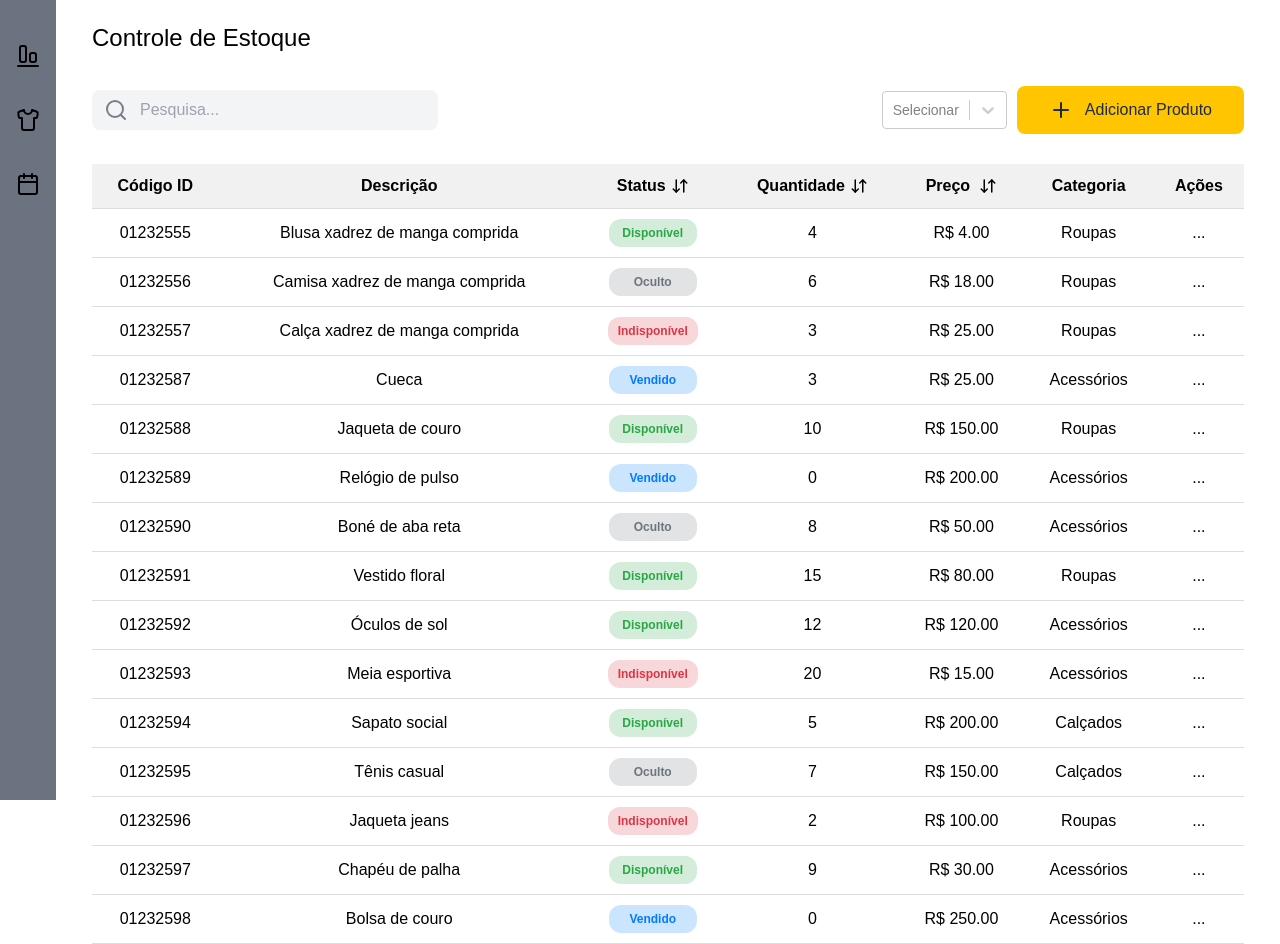
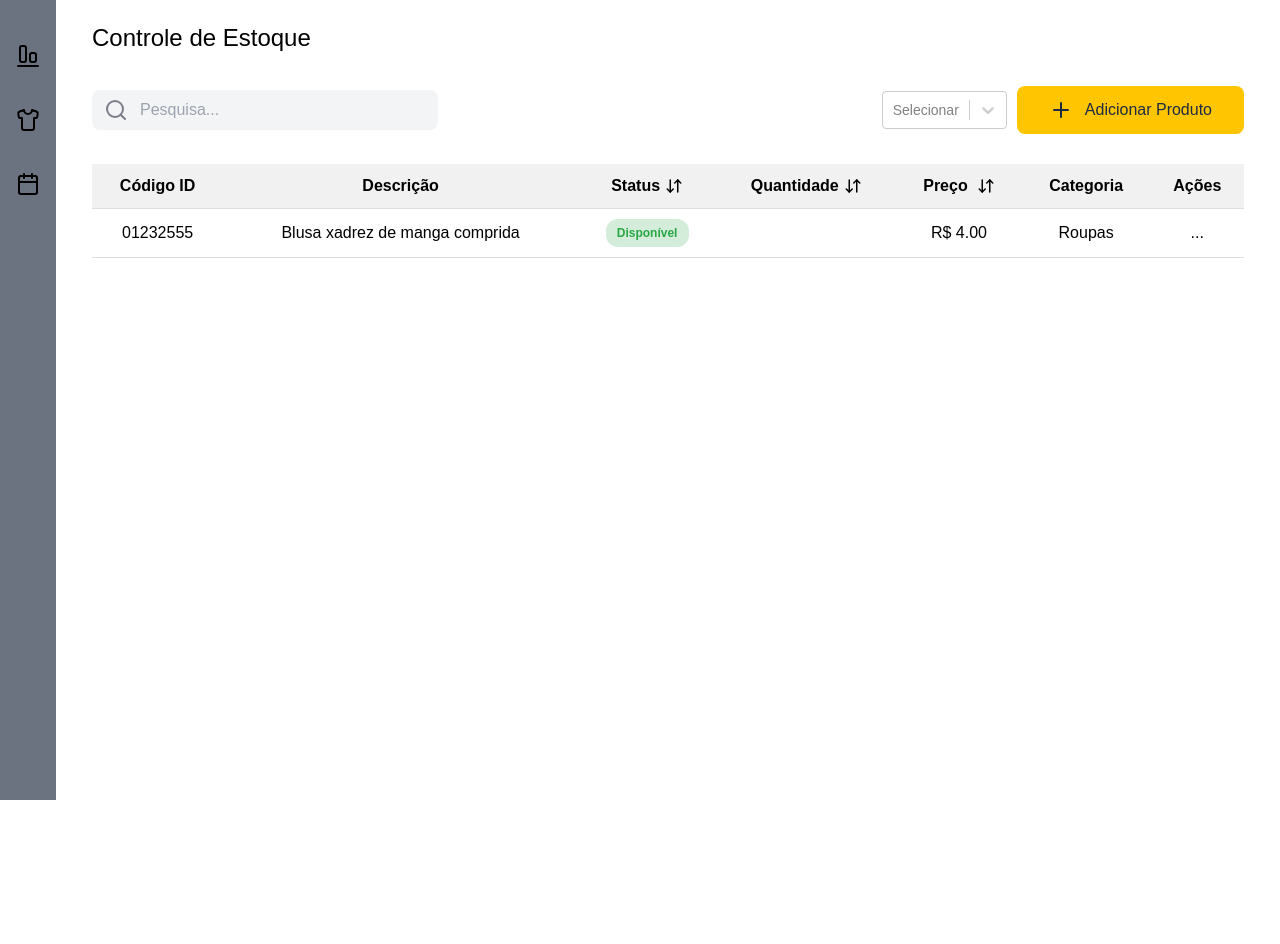
Before and after one commit to Re-vest/web, a React (Vite) app: page / in a window 1280 px wide. After the commit the page ends 800 px from the top, so only its background shows below. Built offline with nearby package versions, Linux system fonts and the light colour scheme; a web font is replaced by a local one.

Commit message:
Trazendo informações dos objetos

```diff
--- a/src/components/Estoque/LinhaProduto.jsx
+++ b/src/components/Estoque/LinhaProduto.jsx
@@ -1,7 +1,7 @@
 import React, { useState, useRef } from "react";
 import Modal from "./Modal";
 
-export const LinhaProduto = ({ product }) => {
+export const LinhaProduto = ({ product, editar, modalEditar }) => {
   return (
     <>
       <tr>
@@ -16,7 +16,7 @@ export const LinhaProduto = ({ product }) => {
         <td>R$ {product.preco.toFixed(2)}</td>
         <td>{product.categoria}</td>
         <td>
-          <Modal product={product} />
+          <Modal product={product} editar={editar} modalEditar={modalEditar}/>
         </td>
       </tr>
     </>
--- a/src/components/Input.jsx
+++ b/src/components/Input.jsx
@@ -1,11 +1,11 @@
-export function Input({ icon, placeholder, onChange, type="text", maxLength}) {
+export function Input({ value, icon, placeholder, onChange, type="text", maxLength}) {
   return (
     <div className="h-fit w-full bg-[#F3F4F6] flex items-center gap-3 px-3 py-2 rounded-lg">
       <div className="text-[#7C7C8A]">
 
       {icon}
       </div>
-      <input min={maxLength} onChange={e => onChange(e.target.value)} placeholder={placeholder} type={type} className="w-full bg-transparent outline-none border-none " />
+      <input value={value} min={maxLength} onChange={e => onChange(e.target.value)} placeholder={placeholder} type={type} className="w-full bg-transparent outline-none border-none " />
     </div>
   )
 }
--- a/src/components/ModalProduto.jsx
+++ b/src/components/ModalProduto.jsx
@@ -1,4 +1,4 @@
-import React, { useState } from "react";
+import React, { useEffect, useState } from "react";
 import Modal from "react-modal";
 import "../styles/ModalProduto.css";
 import PickList from "./picklist";
@@ -7,18 +7,18 @@ import { Button } from "./Button";
 
 Modal.setAppElement("#root");
 
-const CadastroProdutoModal = ({ isOpen, onClose, setProdutos }) => {
-  const [nome, setNome] = useState("");
-  const [descricao, setDescricao] = useState("");
-  const [tipo, setTipo] = useState("");
-  const [categoria, setCategoria] = useState("");
-  const [status, setStatus] = useState("");
-  const [cor, setCor] = useState("");
-  const [tamanho, setTamanho] = useState("");
-  const [estampa, setEstampa] = useState("");
+const CadastroProdutoModal = ({ isOpen, onClose, setProdutos, editar }) => {
+  const [nome, setNome] = useState(editar.nome);
+  const [descricao, setDescricao] = useState(editar.descricao);
+  const [tipo, setTipo] = useState(editar.tipo);
+  const [categoria, setCategoria] = useState(editar.categoria);
+  const [status, setStatus] = useState(editar.status);
+  const [cor, setCor] = useState(editar.cor);
+  const [tamanho, setTamanho] = useState(editar.tamanho);
+  const [estampa, setEstampa] = useState(editar.estampa);
   const [images, setImages] = useState([]);
-  const [estadoProduto, setEstadoProduto] = useState("");
-  const [preco, setPreco] = useState("");
+  const [estadoProduto, setEstadoProduto] = useState(editar.estadoProduto);
+  const [preco, setPreco] = useState(editar.preco);
 
   //Testar isso depois
   //onsole.log(preco)
@@ -50,8 +50,6 @@ const CadastroProdutoModal = ({ isOpen, onClose, setProdutos }) => {
   };
 
   function saveProduto() {
-    console.log(2)
-    console.log(preco)
     let Produto = {
       id: "2021515",
       nome: nome,
@@ -83,41 +81,43 @@ const CadastroProdutoModal = ({ isOpen, onClose, setProdutos }) => {
       <form className="formulario" onSubmit={handleSubmit}>
         <div className="input-nome">
           <label>Nome:</label>
-          <Input placeholder={""} onChange={setNome} />
+          <Input value={nome} placeholder={""} onChange={setNome} />
         </div>
         <div className="textarea-descricao">
           <label>Descrição:</label>
-          <Input placeholder={""} onChange={setDescricao} />
+          <Input value={descricao} placeholder={""} onChange={setDescricao} />
         </div>
         <div className="select-options">
           <div className="select-tipo">
             <label>Tipo:</label>
             <PickList
               options={[
-                { label: "Roupas", value: "roupas" },
-                { label: "Acessórios", value: "acessorios" },
+                { label: "Calçados", value: "calçados" },
+                { label: "Camisas", value: "camisas" },
+                { label: "Calças", value: "calças" },
+                { label: "Blusas", value: "blusas" },
+                { label: "Vestidos", value: "vestidos" },
+                { label: "Shorts", value: "shorts" },
+                { label: "Outros (Roupas)", value: "outros-roupas" },
+                { label: "Bolsas", value: "bolsas" },
+                { label: "Cintos", value: "cintos" },
+                { label: "Relógios", value: "relogios" },
+                { label: "Óculos de Sol", value: "oculos-de-sol" },
+                { label: "Outros (Acessórios)", value: "outros-acessorios" },
               ]}
               onChange={setTipo}
+              value={tipo}
             />
           </div>
           <div className="select-categoria">
             <label>Categoria:</label>
             <PickList
               options={[
-                { label: "Calçados", value: "Roupas" },
-                { label: "Camisas", value: "Roupas" },
-                { label: "Calças", value: "Roupas" },
-                { label: "Blusas", value: "Roupas" },
-                { label: "Vestidos", value: "Roupas" },
-                { label: "Shorts", value: "Roupas" },
-                { label: "Outros (Roupas)", value: "Roupas" },
-                { label: "Bolsas", value: "Acessórios" },
-                { label: "Cintos", value: "Acessórios" },
-                { label: "Relógios", value: "Acessórios" },
-                { label: "Óculos de Sol", value: "Acessórios" },
-                { label: "Outros (Acessórios)", value: "Acessórios" },
+                { label: "Roupas", value: "roupas" },
+                { label: "Acessórios", value: "acessorios" },
               ]}
               onChange={setCategoria}
+              value={categoria}
             />
           </div>
           <div className="select-status">
@@ -130,6 +130,7 @@ const CadastroProdutoModal = ({ isOpen, onClose, setProdutos }) => {
                 { label: "Vendido", value: "Vendido" },
               ]}
               onChange={setStatus}
+              value={status}
             />
           </div>
         </div>
@@ -140,24 +141,24 @@ const CadastroProdutoModal = ({ isOpen, onClose, setProdutos }) => {
             <label>
               <input
                 type="checkbox"
-                checked={estadoProduto === "novo"}
-                onChange={() => handleCheckboxChange("novo")}
+                checked={estadoProduto === "Novo" || editar.estado === 'Novo'}
+                onChange={() => handleCheckboxChange("Novo")}
               />
               Novo
             </label>
             <label>
               <input
                 type="checkbox"
-                checked={estadoProduto === "seminovo"}
-                onChange={() => handleCheckboxChange("seminovo")}
+                checked={estadoProduto === "Seminovo" || editar.estado === 'Seminovo'}
+                onChange={() => handleCheckboxChange("Seminovo")}
               />
               Seminovo
             </label>
             <label>
               <input
                 type="checkbox"
-                checked={estadoProduto === "usado"}
-                onChange={() => handleCheckboxChange("usado")}
+                checked={estadoProduto === "Usado" || editar.estado === 'Usado'}
+                onChange={() => handleCheckboxChange("Usado")}
               />
               Usado
             </label>
@@ -166,11 +167,11 @@ const CadastroProdutoModal = ({ isOpen, onClose, setProdutos }) => {
         <div className="caracteristicas">
           <div className="input-cor">
             <label>Cor:</label>
-            <Input onChange={setCor} />
+            <Input value={cor} onChange={setCor} />
           </div>
           <div className="input-tamanho">
             <label>Tamanho:</label>
-            <Input onChange={setTamanho} />
+            <Input value={tamanho} onChange={setTamanho} />
           </div>
         </div>
         <div className="atributos">
@@ -188,12 +189,17 @@ const CadastroProdutoModal = ({ isOpen, onClose, setProdutos }) => {
 
           <div className="input-estampa">
             <label>Estampa:</label>
-            <Input onChange={setEstampa} />
+            <Input value={estampa} onChange={setEstampa} />
           </div>
         </div>
         <div className="form-group">
           <label>Anexar Imagem:</label>
-          <input type="file" onChange={handleImageUpload} multiple />
+          <input
+            type="file"
+            onChange={handleImageUpload}
+            value={images}
+            multiple
+          />
         </div>
         <div className="image-preview">
           {images.map((image, index) => (
--- a/src/pages/Estoque/Estoque.jsx
+++ b/src/pages/Estoque/Estoque.jsx
@@ -9,127 +9,134 @@ import CadastroProdutoModal from "../../components/ModalProduto";
 
 export const Estoque = () => {
   const [modalOpen, setModalOpen] = useState(false);
+  const [editar, setEditar] = useState("");
   const [produtos, setProdutos] = useState([
     {
       id: "01232555",
+      nome: "Macacão Baby",
       descricao: "Blusa xadrez de manga comprida",
+      tipo: "camisas",
+      categoria: "Roupas",
       status: "Disponível",
-      quantidade: 4,
+      estadoProduto: "Novo",
+      cor: "Vermelho",
+      tamanho:"3",
       preco: 4.0,
-      categoria: "Roupas"
+      estampa:"Lisa",
+      images: ""
     },
-    {
-      id: "01232556",
-      descricao: "Camisa xadrez de manga comprida",
-      status: "Oculto",
-      quantidade: 6,
-      preco: 18.0,
-      categoria: "Roupas"
-    },
-    {
-      id: "01232557",
-      descricao: "Calça xadrez de manga comprida",
-      status: "Indisponível",
-      quantidade: 3,
-      preco: 25.0,
-      categoria: "Roupas"
-    },
-    {
-      id: "01232587",
-      descricao: "Cueca",
-      status: "Vendido",
-      quantidade: 3,
-      preco: 25.0,
-      categoria: "Acessórios"
-    },
-    {
-      id: "01232588",
-      descricao: "Jaqueta de couro",
-      status: "Disponível",
-      quantidade: 10,
-      preco: 150.0,
-      categoria: "Roupas"
-    },
-    {
-      id: "01232589",
-      descricao: "Relógio de pulso",
-      status: "Vendido",
-      quantidade: 0,
-      preco: 200.0,
-      categoria: "Acessórios"
-    },
-    {
-      id: "01232590",
-      descricao: "Boné de aba reta",
-      status: "Oculto",
-      quantidade: 8,
-      preco: 50.0,
-      categoria: "Acessórios"
-    },
-    {
-      id: "01232591",
-      descricao: "Vestido floral",
-      status: "Disponível",
-      quantidade: 15,
-      preco: 80.0,
-      categoria: "Roupas"
-    },
-    {
-      id: "01232592",
-      descricao: "Óculos de sol",
-      status: "Disponível",
-      quantidade: 12,
-      preco: 120.0,
-      categoria: "Acessórios"
-    },
-    {
-      id: "01232593",
-      descricao: "Meia esportiva",
-      status: "Indisponível",
-      quantidade: 20,
-      preco: 15.0,
-      categoria: "Acessórios"
-    },
-    {
-      id: "01232594",
-      descricao: "Sapato social",
-      status: "Disponível",
-      quantidade: 5,
-      preco: 200.0,
-      categoria: "Calçados"
-    },
-    {
-      id: "01232595",
-      descricao: "Tênis casual",
-      status: "Oculto",
-      quantidade: 7,
-      preco: 150.0,
-      categoria: "Calçados"
-    },
-    {
-      id: "01232596",
-      descricao: "Jaqueta jeans",
-      status: "Indisponível",
-      quantidade: 2,
-      preco: 100.0,
-      categoria: "Roupas"
-    },
-    {
-      id: "01232597",
-      descricao: "Chapéu de palha",
-      status: "Disponível",
-      quantidade: 9,
-      preco: 30.0,
-      categoria: "Acessórios"
-    },
-    {
-      id: "01232598",
-      descricao: "Bolsa de couro",
-      status: "Vendido",
-      quantidade: 0,
-      preco: 250.0,
-      categoria: "Acessórios"
-    },
+    // {
+    //   id: "01232556",
+    //   descricao: "Camisa xadrez de manga comprida",
+    //   status: "Oculto",
+    //   quantidade: 6,
+    //   preco: 18.0,
+    //   categoria: "Roupas",
+    // },
+    // {
+    //   id: "01232557",
+    //   descricao: "Calça xadrez de manga comprida",
+    //   status: "Indisponível",
+    //   quantidade: 3,
+    //   preco: 25.0,
+    //   categoria: "Roupas",
+    // },
+    // {
+    //   id: "01232587",
+    //   descricao: "Cueca",
+    //   status: "Vendido",
+    //   quantidade: 3,
+    //   preco: 25.0,
+    //   categoria: "Acessórios",
+    // },
+    // {
+    //   id: "01232588",
+    //   descricao: "Jaqueta de couro",
+    //   status: "Disponível",
+    //   quantidade: 10,
+    //   preco: 150.0,
+    //   categoria: "Roupas",
+    // },
+    // {
+    //   id: "01232589",
+    //   descricao: "Relógio de pulso",
+    //   status: "Vendido",
+    //   quantidade: 0,
+    //   preco: 200.0,
+    //   categoria: "Acessórios",
+    // },
+    // {
+    //   id: "01232590",
+    //   descricao: "Boné de aba reta",
+    //   status: "Oculto",
+    //   quantidade: 8,
+    //   preco: 50.0,
+    //   categoria: "Acessórios",
+    // },
+    // {
+    //   id: "01232591",
+    //   descricao: "Vestido floral",
+    //   status: "Disponível",
+    //   quantidade: 15,
+    //   preco: 80.0,
+    //   categoria: "Roupas",
+    // },
+    // {
+    //   id: "01232592",
+    //   descricao: "Óculos de sol",
+    //   status: "Disponível",
+    //   quantidade: 12,
+    //   preco: 120.0,
+    //   categoria: "Acessórios",
+    // },
+    // {
+    //   id: "01232593",
+    //   descricao: "Meia esportiva",
+    //   status: "Indisponível",
+    //   quantidade: 20,
+    //   preco: 15.0,
+    //   categoria: "Acessórios",
+    // },
+    // {
+    //   id: "01232594",
+    //   descricao: "Sapato social",
+    //   status: "Disponível",
+    //   quantidade: 5,
+    //   preco: 200.0,
+    //   categoria: "Calçados",
+    // },
+    // {
+    //   id: "01232595",
+    //   descricao: "Tênis casual",
+    //   status: "Oculto",
+    //   quantidade: 7,
+    //   preco: 150.0,
+    //   categoria: "Calçados",
+    // },
+    // {
+    //   id: "01232596",
+    //   descricao: "Jaqueta jeans",
+    //   status: "Indisponível",
+    //   quantidade: 2,
+    //   preco: 100.0,
+    //   categoria: "Roupas",
+    // },
+    // {
+    //   id: "01232597",
+    //   descricao: "Chapéu de palha",
+    //   status: "Disponível",
+    //   quantidade: 9,
+    //   preco: 30.0,
+    //   categoria: "Acessórios",
+    // },
+    // {
+    //   id: "01232598",
+    //   descricao: "Bolsa de couro",
+    //   status: "Vendido",
+    //   quantidade: 0,
+    //   preco: 250.0,
+    //   categoria: "Acessórios",
+    // },
   ]);
 
   const [searchTerm, setSearchTerm] = useState("");
@@ -256,15 +263,27 @@ export const Estoque = () => {
           <Header />
           <tbody>
             {filtredOptions.map((product) => (
-              <LinhaProduto key={product.id} product={product} />
+              <LinhaProduto
+                key={product.id}
+                product={product}
+                editar={setEditar}
+                modalEditar={setModalOpen}
+              />
             ))}
           </tbody>
         </table>
-        <CadastroProdutoModal
-          isOpen={modalOpen}
-          setProdutos={setProdutos}
-          onClose={() => setModalOpen(false)}
-        />
+
+        {modalOpen && (
+
+          <CadastroProdutoModal
+            editar={editar}
+            isOpen={modalOpen}
+            setProdutos={setProdutos}
+            onClose={() => setModalOpen(false)}
+          />
+        )
+
+        }
       </div>
     </div>
   );
```
Also changed, not shown: src/components/Estoque/Modal.jsx (+15 -2 lines), src/components/picklist.jsx (+5 -5 lines).
